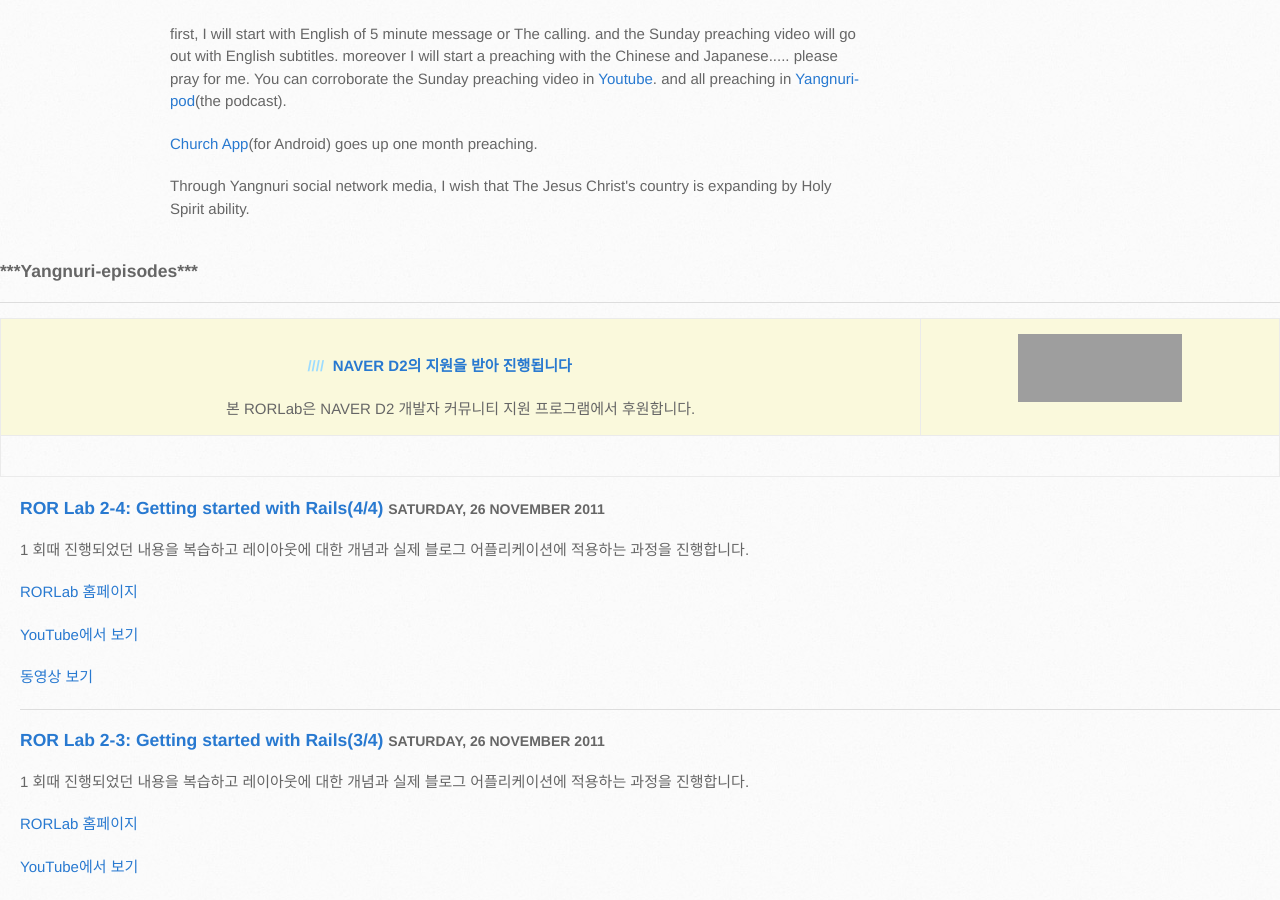
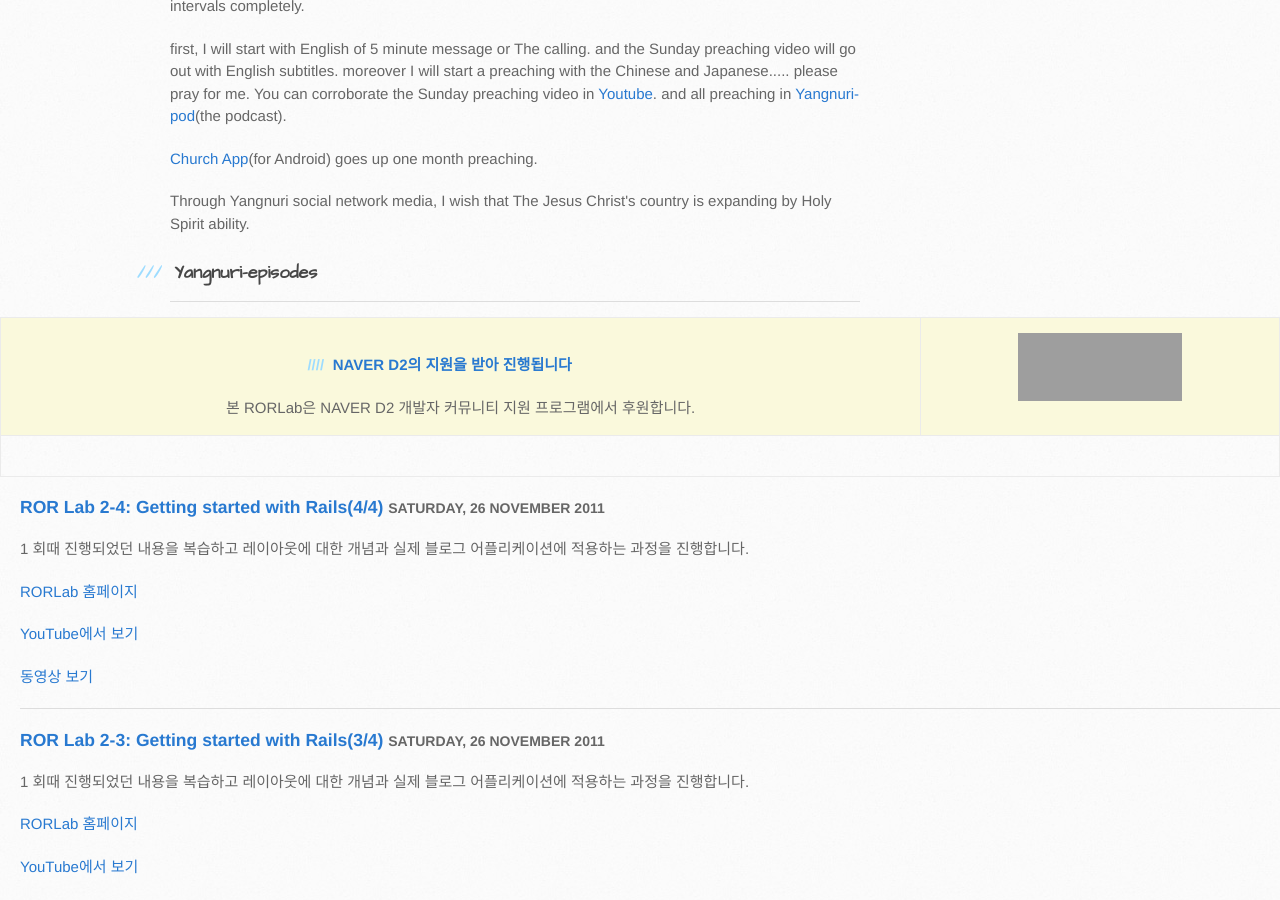
Before and after one commit to yangnuri/Yangnuri.github.io, a Jekyll site: the page built from index.html, in a window 1280 px wide and 900 px high, scrolled down 751 px. Built offline with Jekyll 4.4.1, drawn with Linux system fonts in a browser that asks for light colours.

Commit message:
Update default.html

```diff
--- a/_layouts/default.html
+++ b/_layouts/default.html
@@ -88,6 +88,13 @@ You can corroborate the Sunday preaching video in <a href="http://www.youtube.co
 <p> Through Yangnuri social network media,
 
 I wish that The Jesus Christ's country is expanding by Holy Spirit ability.</p>
+<h3>
+
+<a id="Yangnuri-episodes" class="anchor" href="#Yangnuri-episodes" aria-hidden="true"><span class="octicon octicon-link"></span></a>Yangnuri-episodes</h3>
+
+<hr>
+
+<div class="post">
 
       </section>
 
@@ -109,14 +116,9 @@ I wish that The Jesus Christ's country is expanding by Holy Spirit ability.</p>
 
 </aside>
 
-</div>
-<h3>
-
-<a id="Yangnuri-episodes" class="anchor" href="#Yangnuri-episodes" aria-hidden="true"><span class="octicon octicon-link"></span></a>***Yangnuri-episodes***</h3>
 
 <hr>
 
-<div class="post">
 </div>
         </h3>
 
```
